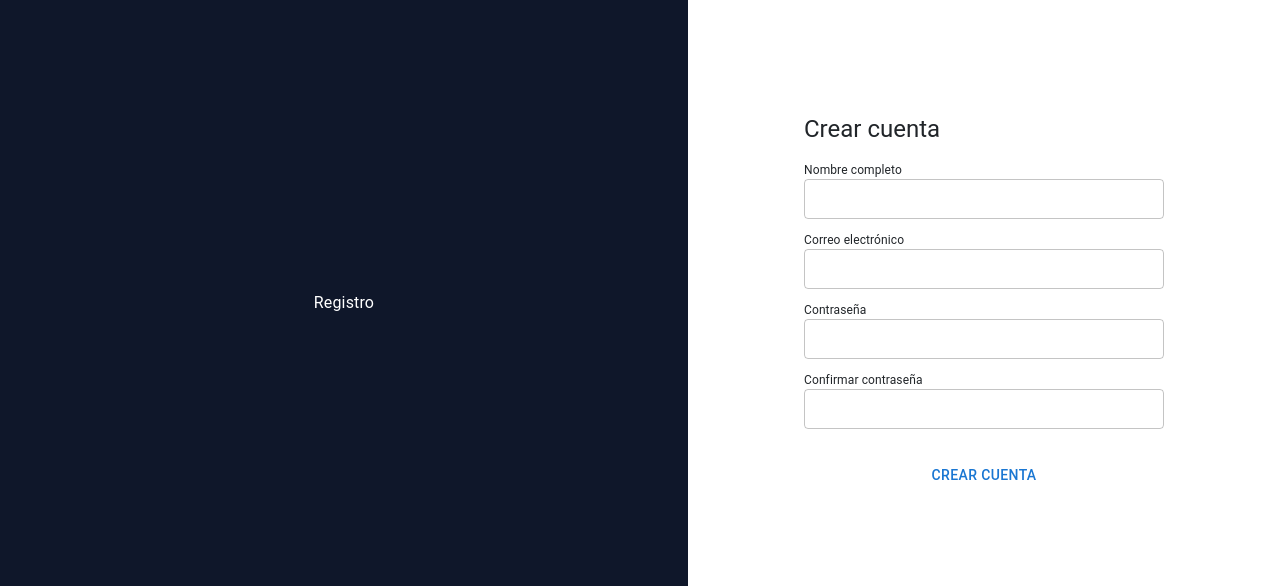
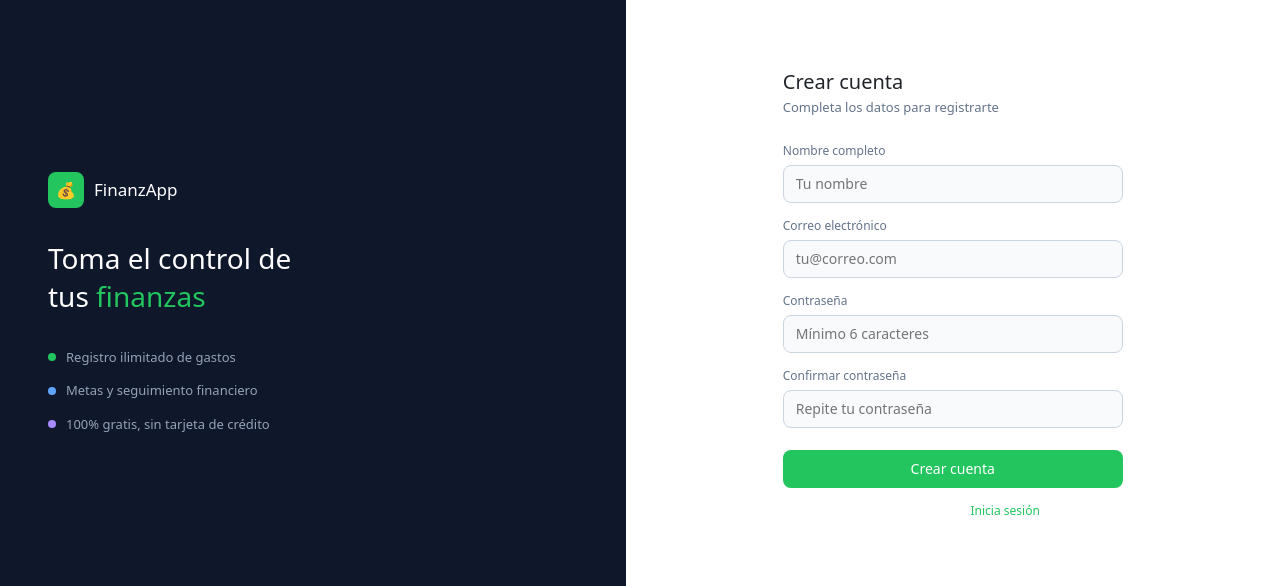
Before and after one commit to mxplz27/Gastos, a React (Vite) app: page /Registro in a window 1280 px wide. Shown: the part 162-748 px from the top of the page. Built offline with nearby package versions, Linux system fonts and the light colour scheme; no server answers.

Commit message:
feat: mejorar estilo del formulario de registro

```diff
--- a/src/features/auth/Registro.jsx
+++ b/src/features/auth/Registro.jsx
@@ -1,58 +1,27 @@
 import { useState } from 'react';
-import {
-  Box, Typography, TextField, Button,
-  InputAdornment, IconButton, Alert
-} from '@mui/material';
-import { Visibility, VisibilityOff } from '@mui/icons-material';
-import AccountBalanceWalletIcon from '@mui/icons-material/AccountBalanceWallet';
 import { Link, useNavigate } from 'react-router-dom';
 
 const VERDE = '#22c55e';
 const API_URL = import.meta.env.VITE_API_URL;
-const inputSx = {
-  mb: 0,
-  '& .MuiOutlinedInput-root': {
-    borderRadius: 2,
-    '& fieldset': { borderColor: '#e2e8f0' },
-    '&:hover fieldset': { borderColor: VERDE },
-    '&.Mui-focused fieldset': { borderColor: VERDE },
-  },
-  '& label.Mui-focused': { color: VERDE },
-};
 
-const features = [
-  { color: VERDE, text: 'Registro ilimitado de gastos' },
-  { color: '#60a5fa', text: 'Metas y seguimiento financiero' },
-  { color: '#a78bfa', text: '100% gratis, sin tarjeta de crédito' },
-];
+const emailValido = (email) => /^[^\s@]+@[^\s@]+\.[^\s@]+$/.test(email);
 
-const fields = [
-  { label: 'Nombre completo', name: 'nombre', type: 'text', placeholder: 'Tu nombre' },
-  { label: 'Correo electrónico', name: 'email', type: 'email', placeholder: 'tu@correo.com' },
-  { label: 'Contraseña', name: 'password', type: 'password', placeholder: 'Mínimo 6 caracteres' },
-  { label: 'Confirmar contraseña', name: 'confirmar', type: 'password', placeholder: 'Repite tu contraseña' },
-];
-
-// ✅ VALIDACIÓN QUE TE FALTABA
-const emailValido = (email) => {
-  return /^[^\s@]+@[^\s@]+\.[^\s@]+$/.test(email);
+const inputStyle = {
+  width: '100%',
+  height: 38,
+  borderRadius: 8,
+  border: '0.5px solid #cbd5e1',
+  background: '#f8fafc',
+  fontSize: 14,
+  padding: '0 12px',
+  outline: 'none',
+  color: '#0f172a',
+  boxSizing: 'border-box',
 };
 
 export default function Registro() {
   const navigate = useNavigate();
-
-  const [form, setForm] = useState({
-    nombre: '',
-    email: '',
-    password: '',
-    confirmar: ''
-  });
-
-  const [showPass, setShowPass] = useState({
-    password: false,
-    confirmar: false
-  });
-
+  const [form, setForm] = useState({ nombre: '', email: '', password: '', confirmar: '' });
   const [error, setError] = useState('');
   const [success, setSuccess] = useState(false);
   const [loading, setLoading] = useState(false);
@@ -63,117 +32,134 @@ export default function Registro() {
   };
 
   const handleSubmit = async () => {
-    if (!form.nombre || !form.email || !form.password || !form.confirmar) {
-      setError('Por favor completa todos los campos.');
-      return;
-    }
-
-    if (!emailValido(form.email)) {
-      setError('El correo electrónico no es válido.');
-      return;
-    }
-
-    if (form.password.length < 6) {
-      setError('La contraseña debe tener al menos 6 caracteres.');
-      return;
-    }
-
-    if (form.password !== form.confirmar) {
-      setError('Las contraseñas no coinciden.');
-      return;
-    }
+    if (!form.nombre || !form.email || !form.password || !form.confirmar)
+      return setError('Por favor completa todos los campos.');
+    if (!emailValido(form.email))
+      return setError('El correo electrónico no es válido.');
+    if (form.password.length < 6)
+      return setError('La contraseña debe tener al menos 6 caracteres.');
+    if (form.password !== form.confirmar)
+      return setError('Las contraseñas no coinciden.');
 
     setLoading(true);
-    setError('');
-
     try {
       const res = await fetch(`${API_URL}/api/auth/registro`, {
         method: 'POST',
         headers: { 'Content-Type': 'application/json' },
-        body: JSON.stringify({
-          nombre: form.nombre,
-          email: form.email,
-          password: form.password,
-        }),
+        body: JSON.stringify({ nombre: form.nombre, email: form.email, password: form.password }),
       });
-
       const data = await res.json();
-
-      if (!res.ok) {
-        setError(data.mensaje || 'Error al crear la cuenta.');
-        return;
-      }
-
+      if (!res.ok) return setError(data.mensaje || 'Error al crear la cuenta.');
       setSuccess(true);
-
-      setTimeout(() => {
-        navigate('/Inicio');
-      }, 1500);
-
-    } catch (err) {
+      setTimeout(() => navigate('/Inicio'), 1500);
+    } catch {
       setError('Error de conexión con el servidor.');
     } finally {
       setLoading(false);
     }
   };
 
+  const fields = [
+    { label: 'Nombre completo', name: 'nombre', type: 'text', placeholder: 'Tu nombre' },
+    { label: 'Correo electrónico', name: 'email', type: 'email', placeholder: 'tu@correo.com' },
+    { label: 'Contraseña', name: 'password', type: 'password', placeholder: 'Mínimo 6 caracteres' },
+    { label: 'Confirmar contraseña', name: 'confirmar', type: 'password', placeholder: 'Repite tu contraseña' },
+  ];
+
   return (
-    <Box sx={{ display: 'flex', minHeight: '100vh' }}>
+    <div style={{ display: 'flex', minHeight: '100vh' }}>
 
       {/* LADO OSCURO */}
-      <Box sx={{
-        flex: 1,
-        display: { xs: 'none', md: 'flex' },
-        flexDirection: 'column',
-        alignItems: 'center',
-        justifyContent: 'center',
-        bgcolor: '#0f172a',
-        px: 6,
+      <div style={{
+        flex: 1, display: 'flex', flexDirection: 'column',
+        alignItems: 'flex-start', justifyContent: 'center',
+        background: '#0f172a', padding: '40px 48px', gap: 32,
       }}>
-        <Typography sx={{ color: '#fff' }}>Registro</Typography>
-      </Box>
+        {/* Logo */}
+        <div style={{ display: 'flex', alignItems: 'center', gap: 10 }}>
+          <div style={{ width: 36, height: 36, borderRadius: 8, background: VERDE, display: 'flex', alignItems: 'center', justifyContent: 'center' }}>
+            💰
+          </div>
+          <span style={{ color: '#fff', fontSize: 17, fontWeight: 500 }}>FinanzApp</span>
+        </div>
 
-      {/* FORM */}
-      <Box sx={{ flex: 1, display: 'flex', alignItems: 'center', justifyContent: 'center' }}>
-        <Box sx={{ width: 360 }}>
+        <div style={{ color: '#fff', fontSize: 28, fontWeight: 500, lineHeight: 1.35 }}>
+          Toma el control de<br />
+          tus <span style={{ color: VERDE }}>finanzas</span>
+        </div>
 
-          <Typography variant="h5" sx={{ mb: 2 }}>
-            Crear cuenta
-          </Typography>
+        <div style={{ display: 'flex', flexDirection: 'column', gap: 14 }}>
+          {[
+            { color: VERDE, text: 'Registro ilimitado de gastos' },
+            { color: '#60a5fa', text: 'Metas y seguimiento financiero' },
+            { color: '#a78bfa', text: '100% gratis, sin tarjeta de crédito' },
+          ].map((f) => (
+            <div key={f.text} style={{ display: 'flex', alignItems: 'center', gap: 10 }}>
+              <div style={{ width: 8, height: 8, borderRadius: '50%', background: f.color, flexShrink: 0 }} />
+              <span style={{ color: '#94a3b8', fontSize: 13 }}>{f.text}</span>
+            </div>
+          ))}
+        </div>
+      </div>
+
+      {/* FORMULARIO */}
+      <div style={{ flex: 1.1, display: 'flex', alignItems: 'center', justifyContent: 'center', padding: '40px 36px' }}>
+        <div style={{ width: '100%', maxWidth: 340 }}>
+
+          <div style={{ marginBottom: 24 }}>
+            <h2 style={{ fontSize: 20, fontWeight: 500, margin: 0 }}>Crear cuenta</h2>
+            <p style={{ fontSize: 13, color: '#64748b', marginTop: 4 }}>Completa los datos para registrarte</p>
+          </div>
 
           {fields.map((f) => (
-            <Box key={f.name} sx={{ mb: 1.5 }}>
-              <Typography sx={{ fontSize: 12 }}>{f.label}</Typography>
-
-              <TextField
-                fullWidth
-                size="small"
+            <div key={f.name} style={{ marginBottom: 14 }}>
+              <label style={{ fontSize: 12, fontWeight: 500, color: '#64748b', display: 'block', marginBottom: 5 }}>
+                {f.label}
+              </label>
+              <input
+                style={inputStyle}
                 name={f.name}
-                type={
-                  f.type === 'password'
-                    ? showPass[f.name] ? 'text' : 'password'
-                    : f.type
-                }
+                type={f.type}
+                placeholder={f.placeholder}
                 value={form[f.name]}
                 onChange={handleChange}
               />
-            </Box>
+            </div>
           ))}
 
-          {error && <Alert severity="error">{error}</Alert>}
-          {success && <Alert severity="success">Cuenta creada</Alert>}
+          {error && (
+            <div style={{ background: '#fef2f2', border: '0.5px solid #fca5a5', borderRadius: 8, padding: '8px 12px', fontSize: 13, color: '#dc2626', marginBottom: 10 }}>
+              {error}
+            </div>
+          )}
+          {success && (
+            <div style={{ background: '#f0fdf4', border: '0.5px solid #86efac', borderRadius: 8, padding: '8px 12px', fontSize: 13, color: '#16a34a', marginBottom: 10 }}>
+              ¡Cuenta creada exitosamente!
+            </div>
+          )}
 
-          <Button
-            fullWidth
+          <button
             onClick={handleSubmit}
             disabled={loading}
-            sx={{ mt: 2 }}
+            style={{
+              width: '100%', height: 38, borderRadius: 8,
+              background: loading ? '#86efac' : VERDE,
+              color: '#fff', fontSize: 14, fontWeight: 500,
+              border: 'none', cursor: 'pointer', marginTop: 8,
+            }}
           >
             {loading ? 'Creando...' : 'Crear cuenta'}
-          </Button>
+          </button>
 
-        </Box>
-      </Box>
-    </Box>
+          <p style={{ textAlign: 'center', fontSize: 12, color: '#ffffff', marginTop: 14 }}>
+            ¿Ya tienes cuenta?{' '}
+            <Link to="/login" style={{ color: VERDE, fontWeight: 500, textDecoration: 'none' }}>
+              Inicia sesión
+            </Link>
+          </p>
+
+        </div>
+      </div>
+    </div>
   );
 }
```
